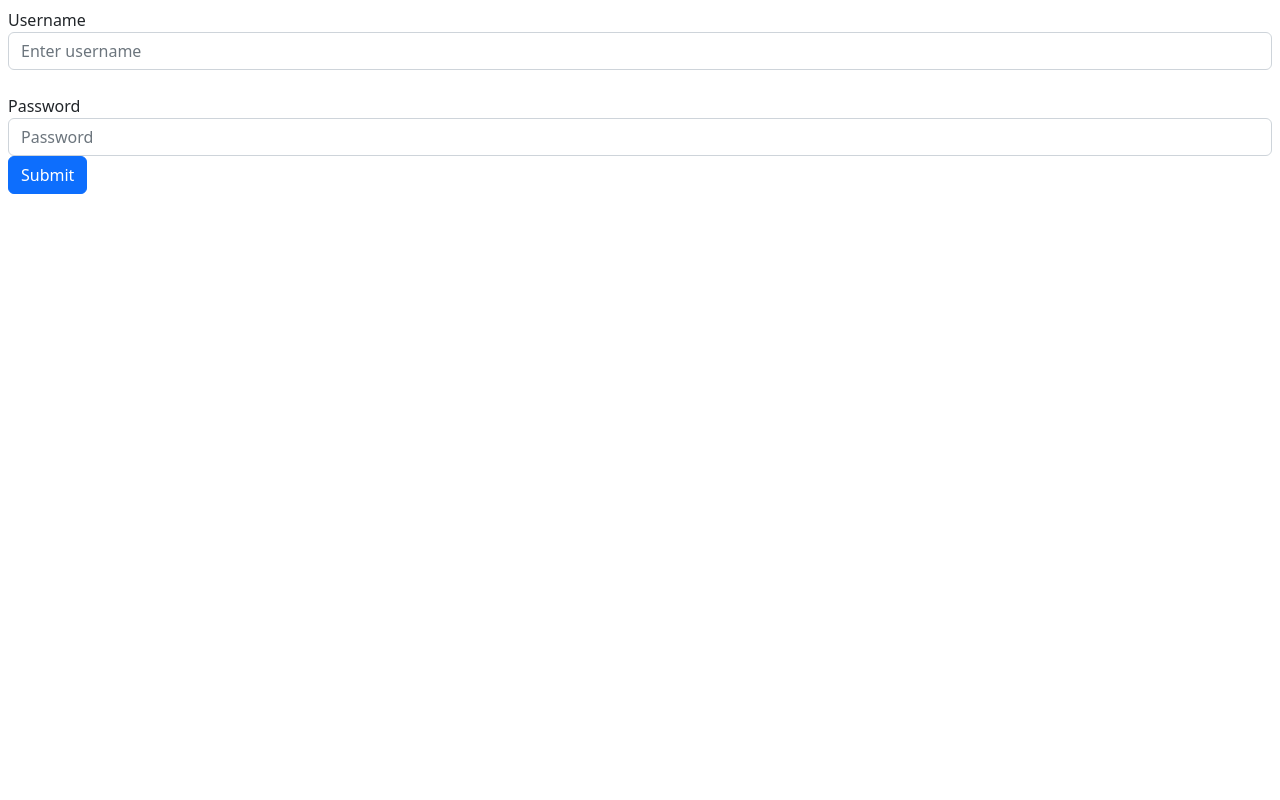
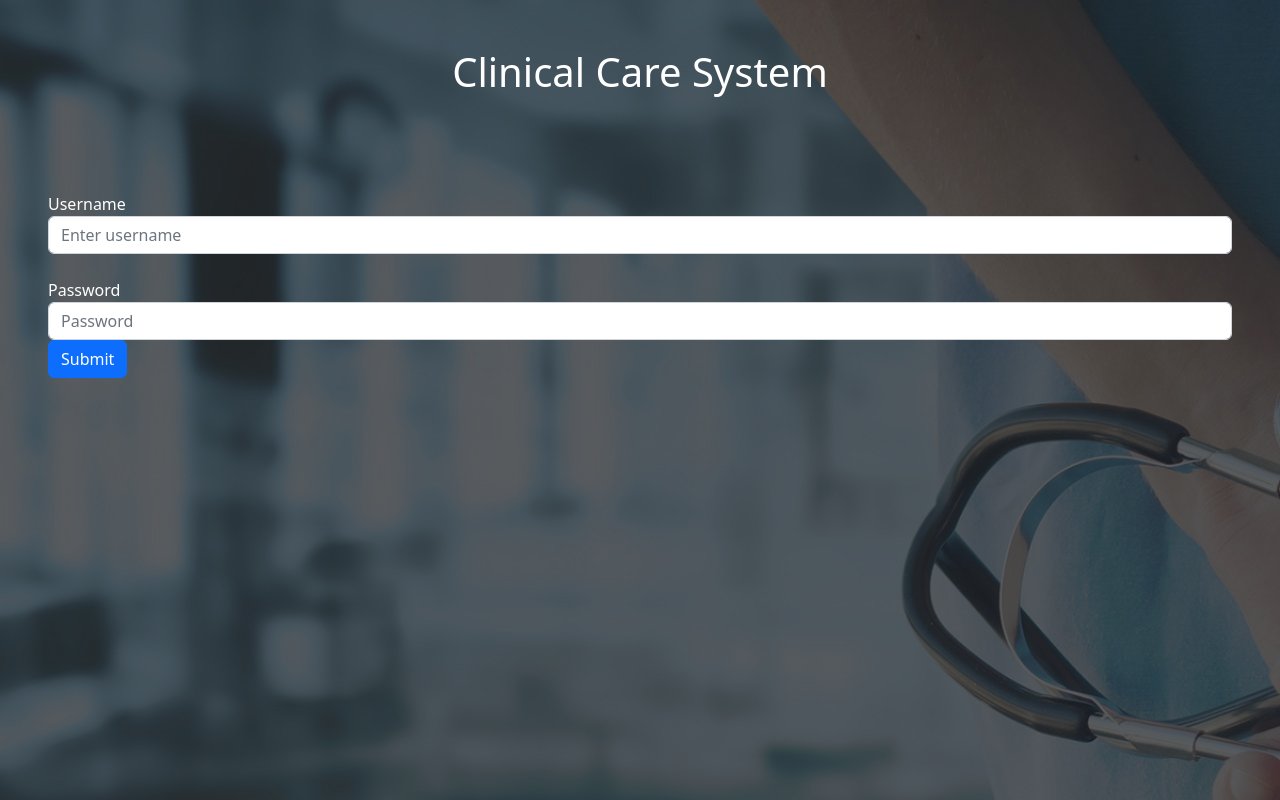
Before and after one commit to sherwinnweb/clinicalcare.github.io, a plain HTML site: page index.html in a window 1280 px wide. Drawn offline with nearby package versions, Linux system fonts and the light colour scheme.

Commit message:
added bg image

```diff
--- a/index.html
+++ b/index.html
@@ -7,21 +7,30 @@
     <title>Clinical Care System</title>
     <!-- CSS only -->
     <link href="https://cdn.jsdelivr.net/npm/bootstrap@5.2.1/dist/css/bootstrap.min.css" rel="stylesheet" integrity="sha384-iYQeCzEYFbKjA/T2uDLTpkwGzCiq6soy8tYaI1GyVh/UjpbCx/TYkiZhlZB6+fzT" crossorigin="anonymous">
+    <style>
+        body{
+            background-image: url(src/health.jpg);
+        }
+    </style>
 </head>
-<body class="p-2">
-    <form action="patient.html" target="_blank">
+<body>
+    <div class="bg-dark bg-opacity-75" style="height:100vh">
+        <h1 class="text-center text-white p-5 m-0">Clinical Care System</h1>
+    <form action="patient.html" target="_blank" class="text-white p-5">
         <div class="form-group">
           <label for="username">Username</label>
           <input type="text" class="form-control" id="username" placeholder="Enter username" required>
-<br>
         </div>
+        <br>
         <div class="form-group">
           <label for="password">Password</label>
           <input type="password" class="form-control" id="password" placeholder="Password" required>
         </div>
 
         <button type="submit" class="btn btn-primary">Submit</button>
-      </form>
+    </form>
+    </div>
+
 
 
     <!-- JavaScript Bundle with Popper -->
```
Also changed, not shown: src/health.jpg (added).
